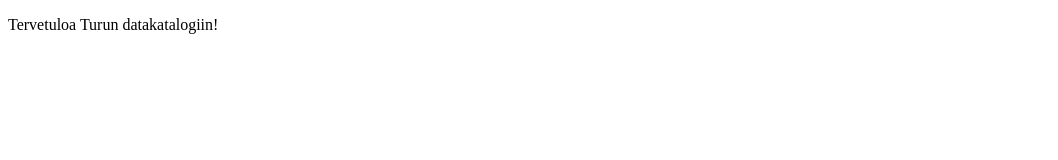
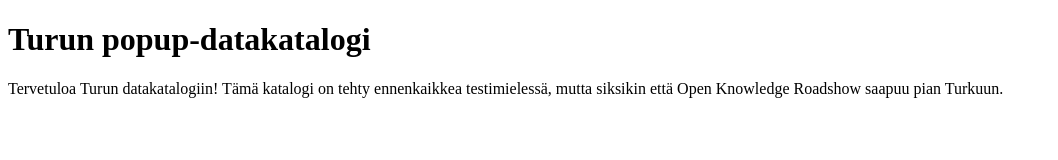
Before and after one commit to okffi/popup-katalogi, a plain HTML site: page index.html in a window 1280 px wide. Shown: the whole page, without its empty margins (0-1058 px from the left). Drawn offline with Linux system fonts and the light colour scheme.

Commit message:
Update index.html
Laajensin tekstiä

```diff
--- a/index.html
+++ b/index.html
@@ -5,7 +5,9 @@
 
   <body>
 
-      <p>Tervetuloa Turun datakatalogiin!</p>
+      <h1>Turun popup-datakatalogi</h1>
+      <p>Tervetuloa Turun datakatalogiin! Tämä katalogi on tehty ennenkaikkea testimielessä, mutta siksikin että Open Knowledge Roadshow saapuu pian Turkuun.</p>
+      <p></p>
 
   </body>
 </html>
```
